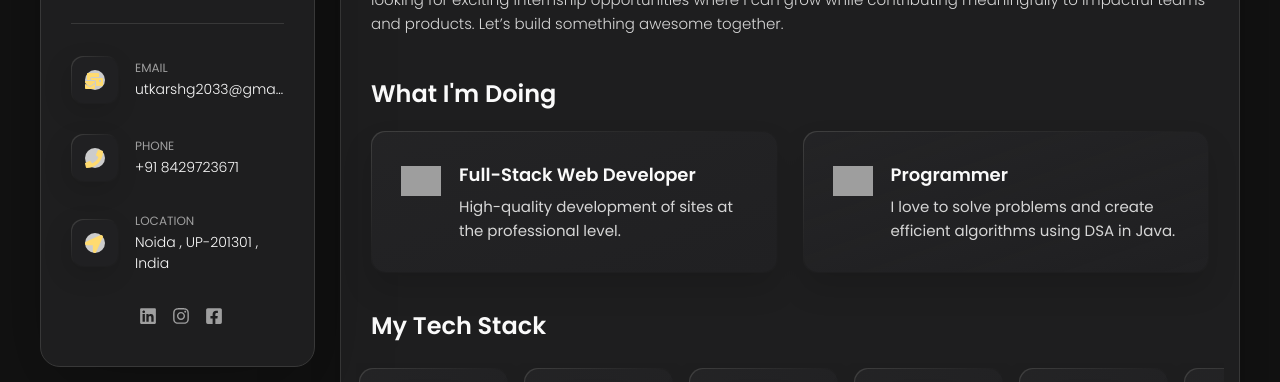
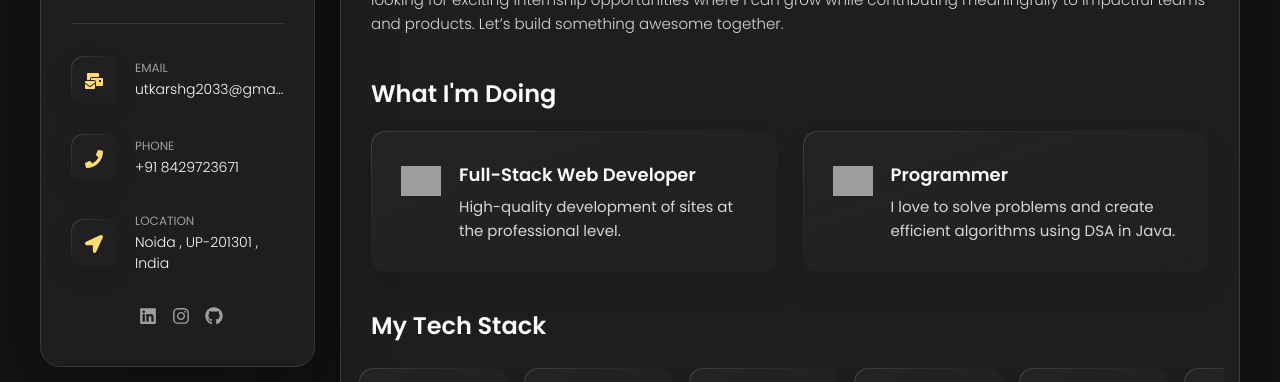
Before and after one commit to utkarsh-2033/portfolio, a React (Vite) app: page / in a window 1280 px wide. Shown: the part 350-732 px from the top of the page. Built offline with nearby package versions, Linux system fonts and the light colour scheme; grey boxes are pictures that could not be loaded.

Commit message:
feat: update project details and improve contact form icons

```diff
--- a/index.html
+++ b/index.html
@@ -2,9 +2,9 @@
 <html lang="en">
   <head>
     <meta charset="UTF-8" />
-    <link rel="icon" type="image/svg+xml" href="/vite.svg" />
+    <link rel="icon" type="image/png" href="/assets/images/avatar-1.png" />
     <meta name="viewport" content="width=device-width, initial-scale=1.0" />
-    <title>Vite + React</title>
+    <title>Utkarsh-Portfolio</title>
     <link rel="preconnect" href="https://fonts.googleapis.com">
     <link rel="preconnect" href="https://fonts.gstatic.com" crossorigin>
     <link href="https://fonts.googleapis.com/css2?family=Poppins:wght@300;400;500;600&display=swap" rel="stylesheet">
--- a/src/components/Contact.jsx
+++ b/src/components/Contact.jsx
@@ -1,4 +1,5 @@
 import React, { useState } from 'react';
+import { MdEmail } from "react-icons/md";
 
 const Contact = (props) => {
   const [form, setForm] = useState({ fullname: '', email: '', message: '' });
@@ -24,9 +25,7 @@ const Contact = (props) => {
       </header>
       <section className="mapbox" data-mapbox>
         <figure>
-          {/* Placeholder for map iframe */}
-          <iframe
-            src="https://www.google.com/maps/embed?pb=!1m18!1m12!1m3!1d3502.7546273270095!2d77.35511836061272!3d28.60713704635109!2m3!1f0!2f0!3f0!3m2!1i1024!2i768!4f13.1!3m3!1m2!1s0x390ce56c9045ce01%3A0x987f0ba9a5d3e794!2z4KS44KS_4KSy4KS-4KSIIOCkn-CljeCksOClh-CkqOCkv-CkguCklyDgpLjgpYfgpILgpJ_gpLA!5e0!3m2!1sen!2sin!4v1752959568843!5m2!1sen!2sin"
+          <iframe src="https://www.google.com/maps/embed?pb=!1m18!1m12!1m3!1d23768.911070957707!2d77.36888555986434!3d28.597572454346583!2m3!1f0!2f0!3f0!3m2!1i1024!2i768!4f13.1!3m3!1m2!1s0x390ce5992452d761%3A0xaaa44725147c1507!2sJSS%20Academy%20of%20Technical%20Education!5e0!3m2!1sen!2sin!4v1753003226631!5m2!1sen!2sin"
             width="400" height="300" loading="lazy" title="Map Placeholder"
           ></iframe>
         </figure>
@@ -72,7 +71,9 @@ const Contact = (props) => {
             data-form-btn
           >
             {/* Placeholder for ion-icon */}
-            <span style={{ display: 'inline-block', width: 20, height: 20, background: '#ccc', borderRadius: '50%', marginRight: 8 }}></span>
+            <span style={{ display: 'inline-block', width: 20, height: 20, borderRadius: '50%', marginRight: 8 }}>
+              <MdEmail />
+            </span>
             <span>Send Message</span>
           </button>
         </form>
--- a/src/components/Project.jsx
+++ b/src/components/Project.jsx
@@ -1,5 +1,5 @@
 import { useState } from "react";
-import { FaEye, FaGithub } from "react-icons/fa";
+import { FaEye, FaGithub, FaChevronDown } from "react-icons/fa";
 
 const PROJECTS = [
   {
@@ -153,7 +153,7 @@ const Portfolio = (props) => {
                   borderRadius: "50%",
                 }}
               >
-                <FaEye />
+                <FaChevronDown />
               </span>
             </div>
           </button>
@@ -193,10 +193,12 @@ const Portfolio = (props) => {
                         display: "inline-block",
                         width: 20,
                         height: 20,
-                        background: "#ccc",
+                        // background: "#c",
                         borderRadius: "50%",
                       }}
-                    ></span>
+                    >
+                      <FaEye/>
+                    </span>
                   </div>
                   <img
                     src={project.img}
--- a/src/components/Sidebar.jsx
+++ b/src/components/Sidebar.jsx
@@ -1,5 +1,5 @@
 import React from 'react';
-import { FaInstagram, FaLocationArrow, FaMailBulk, FaPhone } from "react-icons/fa";
+import { FaGithub, FaInstagram, FaLocationArrow, FaMailBulk, FaPhone } from "react-icons/fa";
 import { FaFacebookSquare } from "react-icons/fa";
 import { FaLinkedin } from "react-icons/fa";
 const placeholder = '/src/assets/images/placeholder.png';
@@ -25,7 +25,7 @@ const Sidebar = () => {
           <li className="contact-item">
             <div className="icon-box">
               {/* Placeholder for ion-icon */}
-              <span style={{display: 'inline-block', width: 20, height: 20, background: '#ccc', borderRadius: '50%'}}>
+              <span style={{display: 'inline-block', width: 20, height: 20, borderRadius: '50%'}}>
                 <FaMailBulk />
               </span>
             </div>
@@ -37,7 +37,7 @@ const Sidebar = () => {
           <li className="contact-item">
             <div className="icon-box">
               {/* Placeholder for ion-icon */}
-              <span style={{display: 'inline-block', width: 20, height: 20, background: '#ccc', borderRadius: '50%'}}>
+              <span style={{display: 'inline-block', width: 20, height: 20, borderRadius: '50%'}}>
                 <FaPhone />
               </span>
             </div>
@@ -60,7 +60,7 @@ const Sidebar = () => {
           </li> */}
           <li className="contact-item">
             <div className="icon-box">
-              <span style={{display: 'inline-block', width: 20, height: 20, background: '#ccc', borderRadius: '50%'}}>
+              <span style={{display: 'inline-block', width: 20, height: 20, borderRadius: '50%'}}>
                 <FaLocationArrow />
               </span>
             </div>
@@ -73,23 +73,19 @@ const Sidebar = () => {
         <div className="separator"></div>
         <ul className="social-list">
           <li className="social-item">
-            <a href="#" className="social-link">
-              {/* Placeholder for ion-icon */}
+            <a href="https://www.linkedin.com/in/utkarsh-kr-gupta-myprofile/" className="social-link">
               <FaLinkedin />
             </a>
           </li>
           <li className="social-item">
-            <a href="#" className="social-link">
-              {/* Placeholder for ion-icon */}
+            <a href="https://www.instagram.com/uttkarshh._?igsh=MTZpZWFhMnZnN2k3eQ==" className="social-link">
               <FaInstagram />
 
-              {/* <span style={{display: 'inline-block', width: 20, height: 20, background: '#ccc', borderRadius: '50%'}}></span> */}
             </a>
           </li>
           <li className="social-item">
-            <a href="#" className="social-link">
-              {/* Placeholder for ion-icon */}
-              <FaFacebookSquare />
+            <a href="https://github.com/utkarsh-2033" className="social-link">
+              <FaGithub />
             </a>
           </li>
         </ul>
--- a/src/style.css
+++ b/src/style.css
@@ -3,25 +3,8 @@
 \*-----------------------------------*/
 
 
-/**
- * copyright 2022 @codewithsadee
- */
-
-
-
-
-
-/*-----------------------------------*\
-  #CUSTOM PROPERTY
-\*-----------------------------------*/
-
 :root {
 
-    /**
-     * colors
-     */
-
-    /* gradient */
 
     --bg-gradient-onyx: linear-gradient(
       to bottom right,
@@ -112,13 +95,6 @@
   }
 
 
-
-
-
-  /*-----------------------------------*\
-    #RESET
-  \*-----------------------------------*/
-
   *, *::before, *::after {
     margin: 0;
     padding: 0;
@@ -157,13 +133,6 @@
 
   body { background: var(--smoky-black); }
 
-
-
-
-
-  /*-----------------------------------*\
-    #REUSED STYLE
-  \*-----------------------------------*/
 
   .sidebar,
   article {
@@ -293,26 +262,13 @@
   }
 
 
-
-
-
-  /*-----------------------------------*\
-    #MAIN
-  \*-----------------------------------*/
-
   main {
     margin: 15px 12px;
     margin-bottom: 75px;
     min-width: 259px;
   }
 
-
-
-
-
-  /*-----------------------------------*\
-    #SIDEBAR
-  \*-----------------------------------*/
+   /* #SIDEBAR */
 
   .sidebar {
     margin-bottom: 15px;
@@ -629,10 +585,10 @@
 
 
   /**
-   * #testimonials-modal
+   * #modal
    */
 
-  .modal-container {
+  /* .modal-container {
     position: fixed;
     top: 0;
     left: 0;
@@ -740,10 +696,10 @@
     font-weight: var(--fw-300);
     line-height: 1.6;
   }
-
+   */
 
   /**
-   * #clients
+   * #Accounts
    */
 
   .accounts { margin-bottom: 15px; }
@@ -1133,7 +1089,7 @@
     #BLOG
   \*-----------------------------------*/
 
-  .blog-posts { margin-bottom: 10px; }
+  /* .blog-posts { margin-bottom: 10px; }
 
   .blog-posts-list {
     display: grid;
@@ -1212,7 +1168,7 @@
     font-weight: var(--fw-300);
     line-height: 1.6;
   }
-
+   */
 
 
 
```
